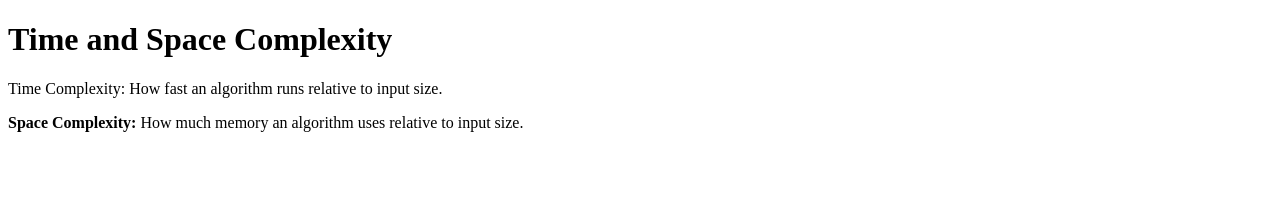
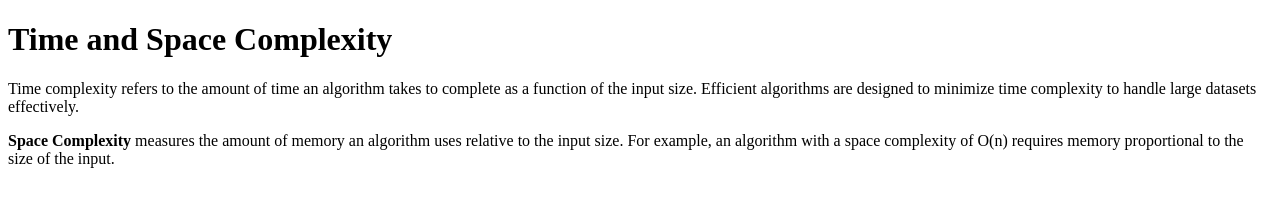
Before and after one commit to acciojob/time-and-space-complexity-Reddi-Manikanta-Surya-Prasad, a website: page main.html in a window 1280 px wide. Drawn offline with Linux system fonts and the light colour scheme.

Commit message:
created a submission

```diff
--- a/main.html
+++ b/main.html
@@ -11,8 +11,10 @@
     <script type="text/javascript" src="./script.js">
 </script>
 	<h1>Time and Space Complexity</h1>
-	<p>Time Complexity: How fast an algorithm runs relative to input size.</p>
-	<p><b>Space Complexity: </b>How much memory an algorithm uses relative to input size.</p>
+	<p>Time complexity refers to the amount of time an algorithm takes to complete as a function of the input size.
+        Efficient algorithms are designed to minimize time complexity to handle large datasets effectively.</p>
+	<p><b>Space Complexity</b> measures the amount of memory an algorithm uses relative to the input size.
+        For example, an algorithm with a space complexity of O(n) requires memory proportional to the size of the input.</p>
 
 </body>
 
```
